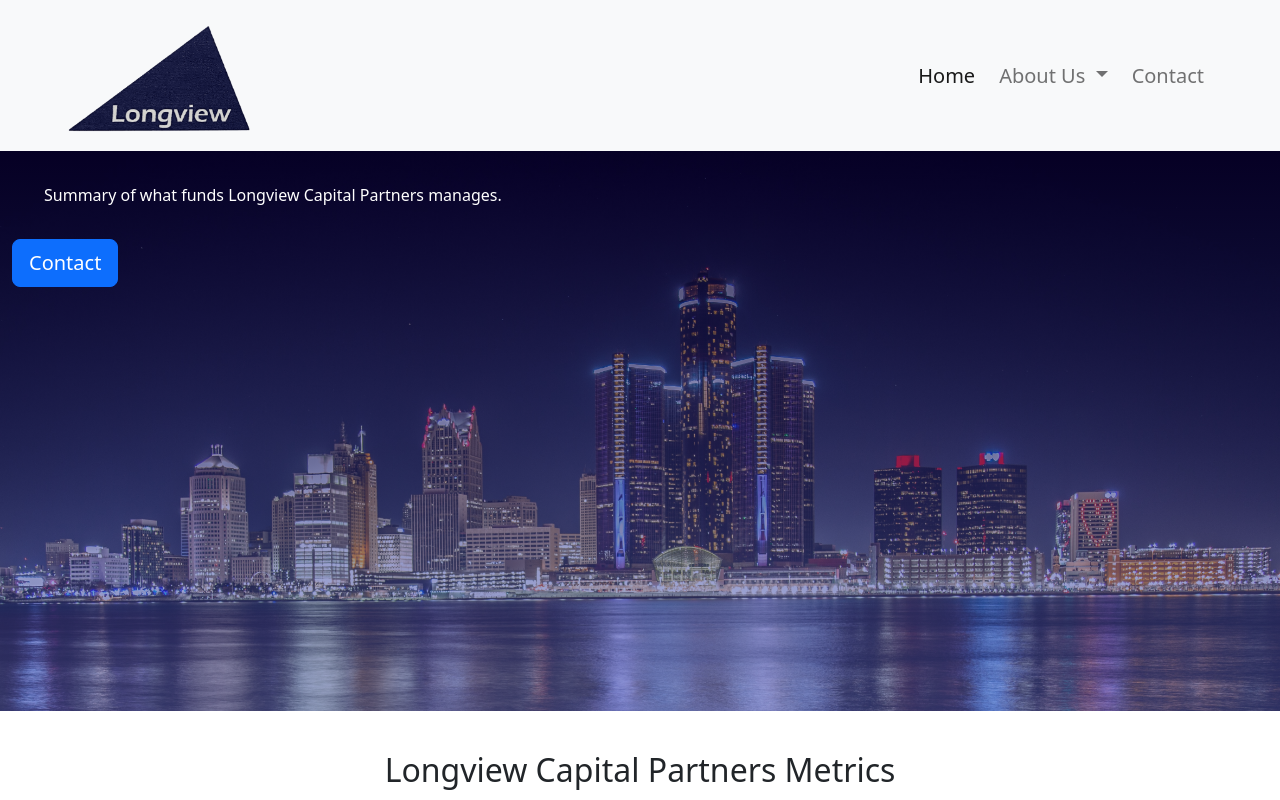
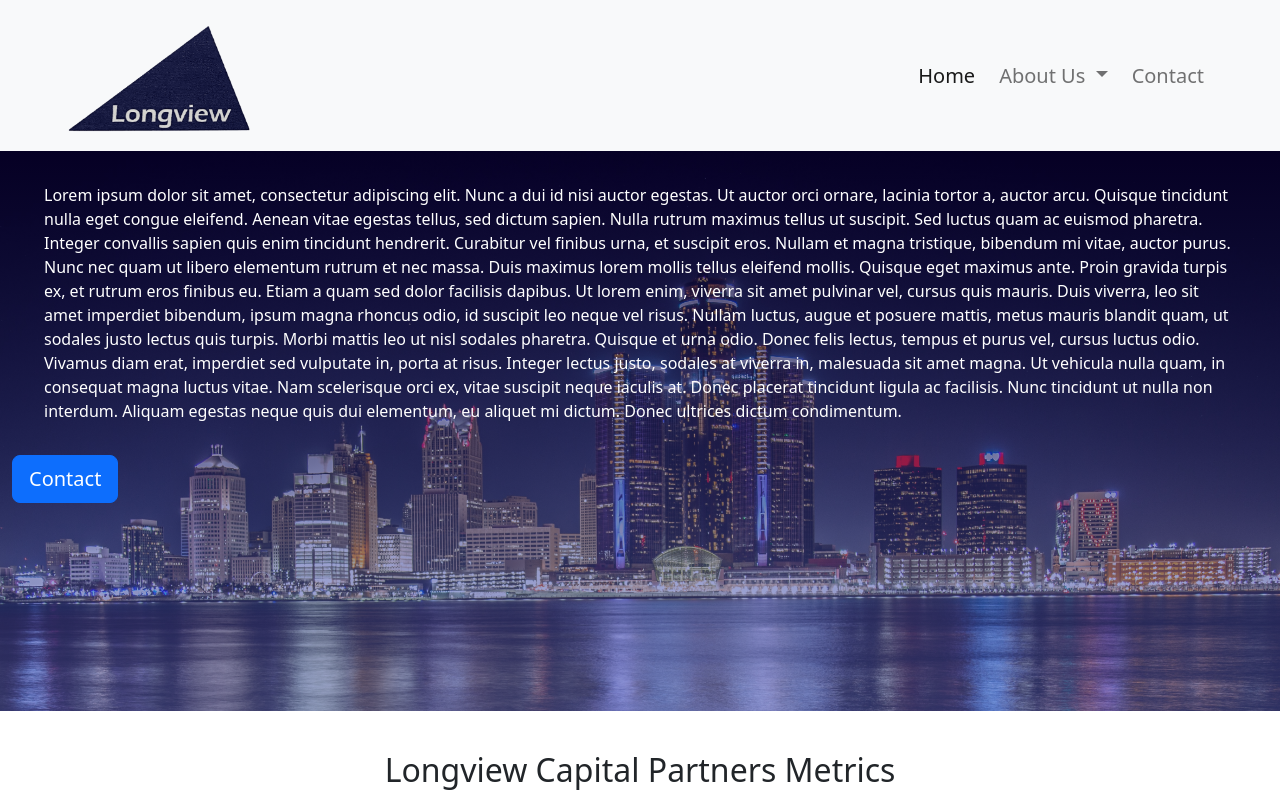
Before and after one commit to Fiscal2/longview-cap-partners, an Angular app: page /home in a window 1280 px wide. Shown: the top 800 px of the page. Built offline with nearby package versions, Linux system fonts and the light colour scheme.

Commit message:
added text

```diff
--- a/src/app/home/home.component.html
+++ b/src/app/home/home.component.html
@@ -1,8 +1,9 @@
 <div id="containerBackground" class="container-fluid" style="height: 35rem;">
-    <div class="text-white p-4 position-relative d-flex align-items-center justify-content-start">
-        <span class="p-2">Summary of what funds Longview Capital Partners manages.</span>
+    <div class="text-white p-4 d-flex justify-content-start">
+        <span class="p-2"> Lorem ipsum dolor sit amet, consectetur adipiscing elit. Nunc a dui id nisi auctor egestas. Ut auctor orci ornare, lacinia tortor a, auctor arcu. Quisque tincidunt nulla eget congue eleifend. Aenean vitae egestas tellus, sed dictum sapien. Nulla rutrum maximus tellus ut suscipit. Sed luctus quam ac euismod pharetra. Integer convallis sapien quis enim tincidunt hendrerit. Curabitur vel finibus urna, et suscipit eros. Nullam et magna tristique, bibendum mi vitae, auctor purus. Nunc nec quam ut libero elementum rutrum et nec massa. Duis maximus lorem mollis tellus eleifend mollis. Quisque eget maximus ante. Proin gravida turpis ex, et rutrum eros finibus eu. Etiam a quam sed dolor facilisis dapibus. Ut lorem enim, viverra sit amet pulvinar vel, cursus quis mauris. Duis viverra, leo sit amet imperdiet bibendum, ipsum magna rhoncus odio, id suscipit leo neque vel risus.
+            Nullam luctus, augue et posuere mattis, metus mauris blandit quam, ut sodales justo lectus quis turpis. Morbi mattis leo ut nisl sodales pharetra. Quisque et urna odio. Donec felis lectus, tempus et purus vel, cursus luctus odio. Vivamus diam erat, imperdiet sed vulputate in, porta at risus. Integer lectus justo, sodales at viverra in, malesuada sit amet magna. Ut vehicula nulla quam, in consequat magna luctus vitae. Nam scelerisque orci ex, vitae suscipit neque iaculis at. Donec placerat tincidunt ligula ac facilisis. Nunc tincidunt ut nulla non interdum. Aliquam egestas neque quis dui elementum, eu aliquet mi dictum. Donec ultrices dictum condimentum. </span>
     </div>
-    <div>
+    <div style="height:22rem;">
         <a href="#" class="btn btn-primary btn-lg" role="button" data-bs-toggle="button">Contact</a>
     </div>
 </div>
```
